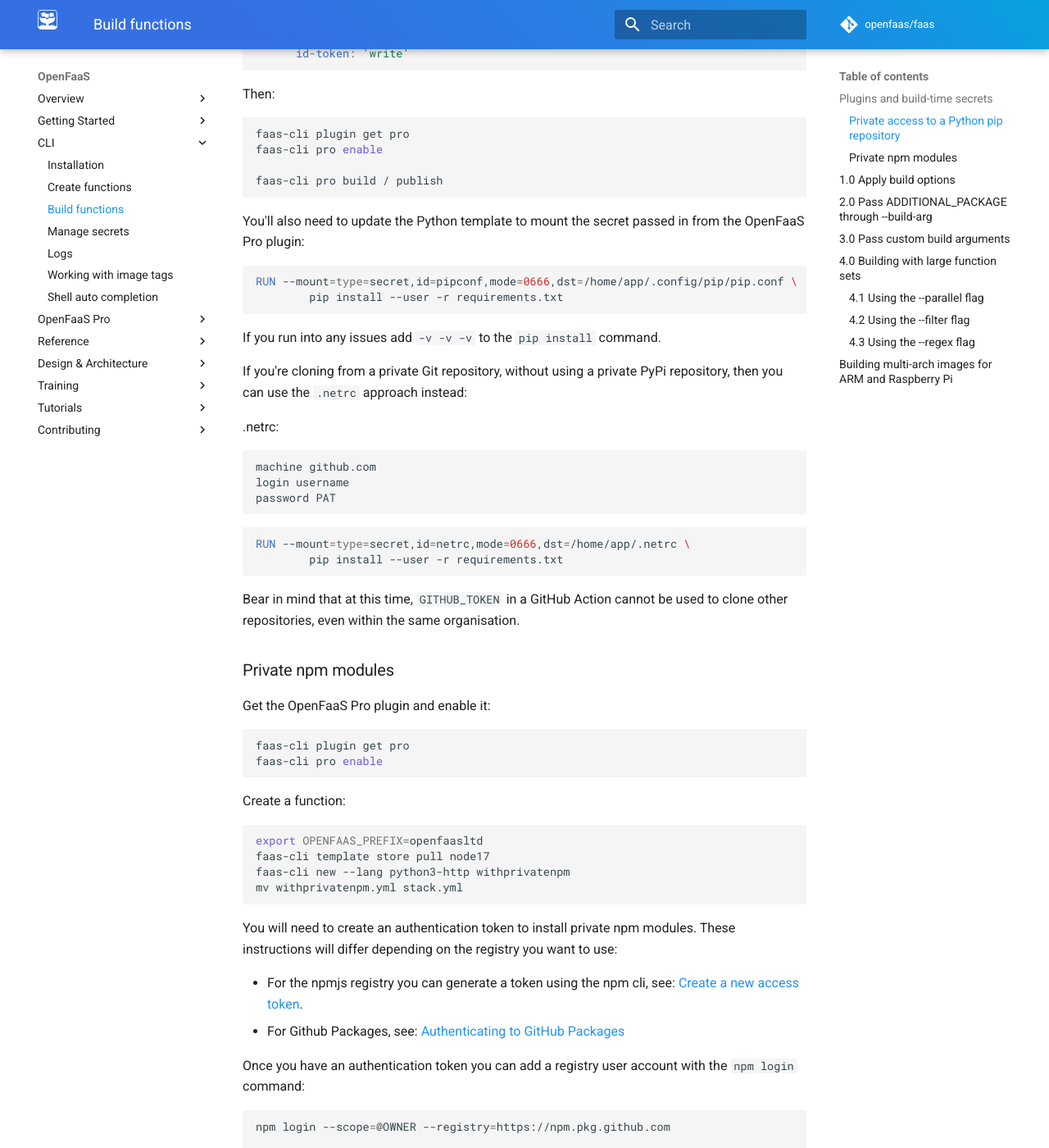
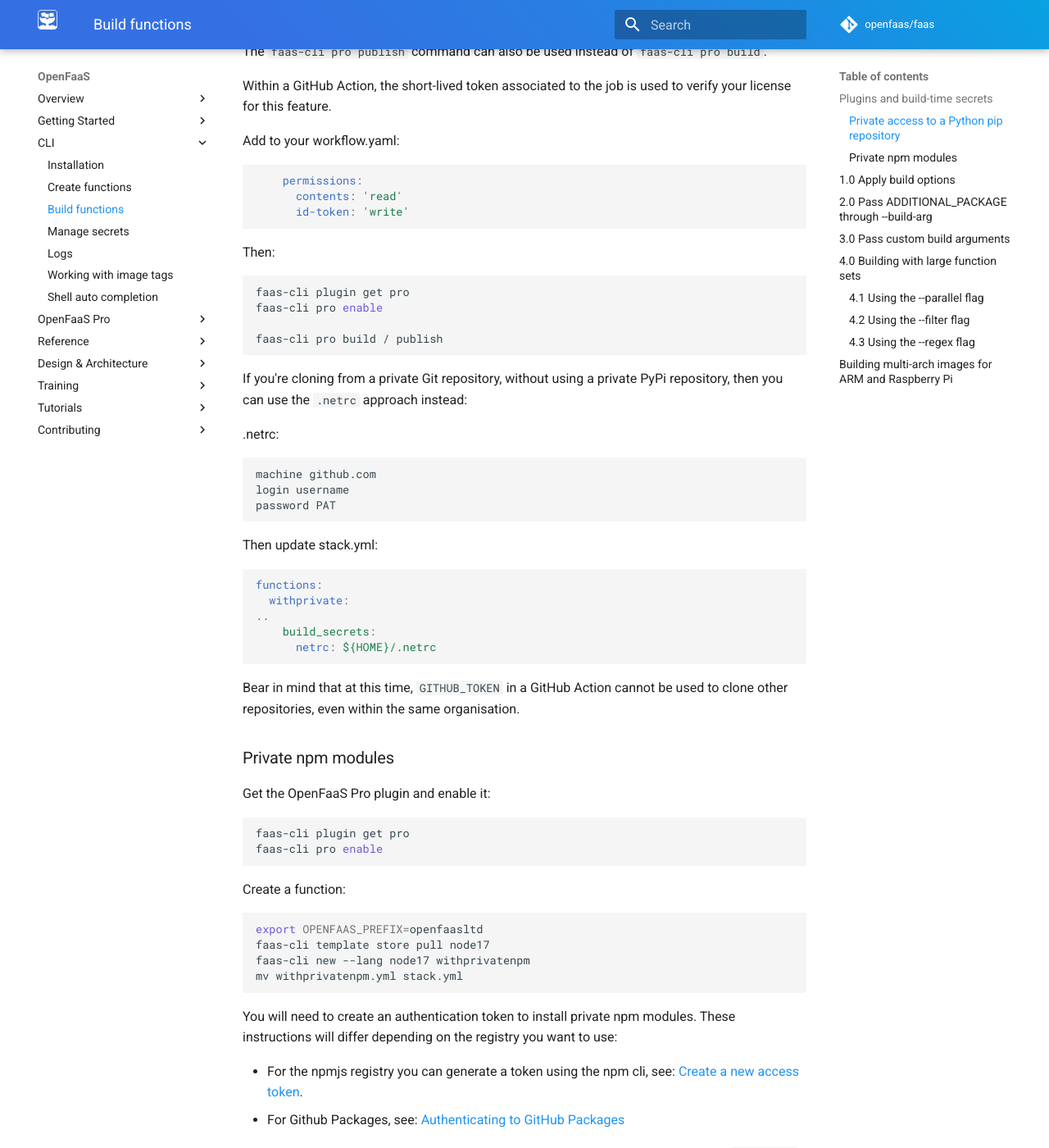
Before and after one commit to openfaas/docs, an MkDocs documentation site: the page built from docs/cli/build.md, in a window 1280 px wide and 1400 px high, scrolled down 2306 px. Shown: the whole window at 82% size. Built offline with MkDocs 1.6.1 and Material for MkDocs 9.7.7, drawn with Linux system fonts in a browser that asks for light colours; comment, search, counter and statistics services are not loaded; some of the changed text lies outside the part shown.

Commit message:
Update example to use new templates repo
Signed-off-by: Alex Ellis (OpenFaaS Ltd) <alexellis2@gmail.com>

````diff
--- a/docs/cli/build.md
+++ b/docs/cli/build.md
@@ -48,12 +48,23 @@ faas-cli plugin get pro
 faas-cli pro enable
 ```
 
-Create a function:
+Download the OpenFaaS Pro template using your customer credentials:
 
 ```bash
-export OPENFAAS_PREFIX=alexellis2
-faas-cli template store pull python3-http
-faas-cli new --lang python3-http withprivate
+faas-cli template pull https://github.com/openfaas/openfaas-pro
+
+faas-cli new --list
+Languages available as templates:
+- python@3.8-debian
+```
+
+Create a new function from the template:
+
+```bash
+export OPENFAAS_PREFIX=docker.io/alexellis2
+
+faas-cli new --lang python@3.8-debian \
+  withprivate
 mv withprivate.yml stack.yml
 ```
 
@@ -107,15 +118,6 @@ faas-cli pro enable
 faas-cli pro build / publish
 ```
 
-You'll also need to update the Python template to mount the secret passed in from the OpenFaaS Pro plugin:
-
-```Dockerfile
-RUN --mount=type=secret,id=pipconf,mode=0666,dst=/home/app/.config/pip/pip.conf \
-        pip install --user -r requirements.txt
-```
-
-If you run into any issues add `-v -v -v` to the `pip install` command.
-
 If you're cloning from a private Git repository, without using a private PyPi repository, then you can use the `.netrc` approach instead:
 
 .netrc:
@@ -126,9 +128,14 @@ login username
 password PAT
 ```
 
-```Dockerfile
-RUN --mount=type=secret,id=netrc,mode=0666,dst=/home/app/.netrc \
-        pip install --user -r requirements.txt
+Then update stack.yml:
+
+```yaml
+functions:
+  withprivate:
+..
+    build_secrets:
+      netrc: ${HOME}/.netrc
 ```
 
 Bear in mind that at this time, `GITHUB_TOKEN` in a GitHub Action cannot be used to clone other repositories, even within the same organisation.
@@ -147,7 +154,7 @@ Create a function:
 ```bash
 export OPENFAAS_PREFIX=openfaasltd
 faas-cli template store pull node17
-faas-cli new --lang python3-http withprivatenpm
+faas-cli new --lang node17 withprivatenpm
 mv withprivatenpm.yml stack.yml
 ```
 
````
